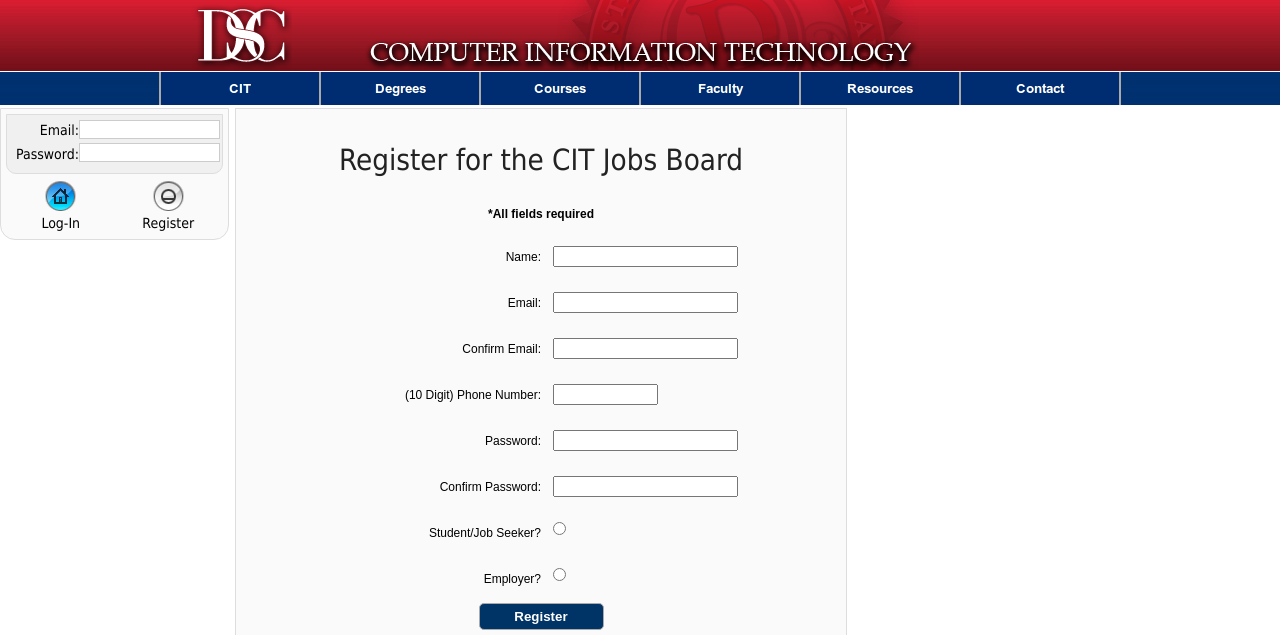
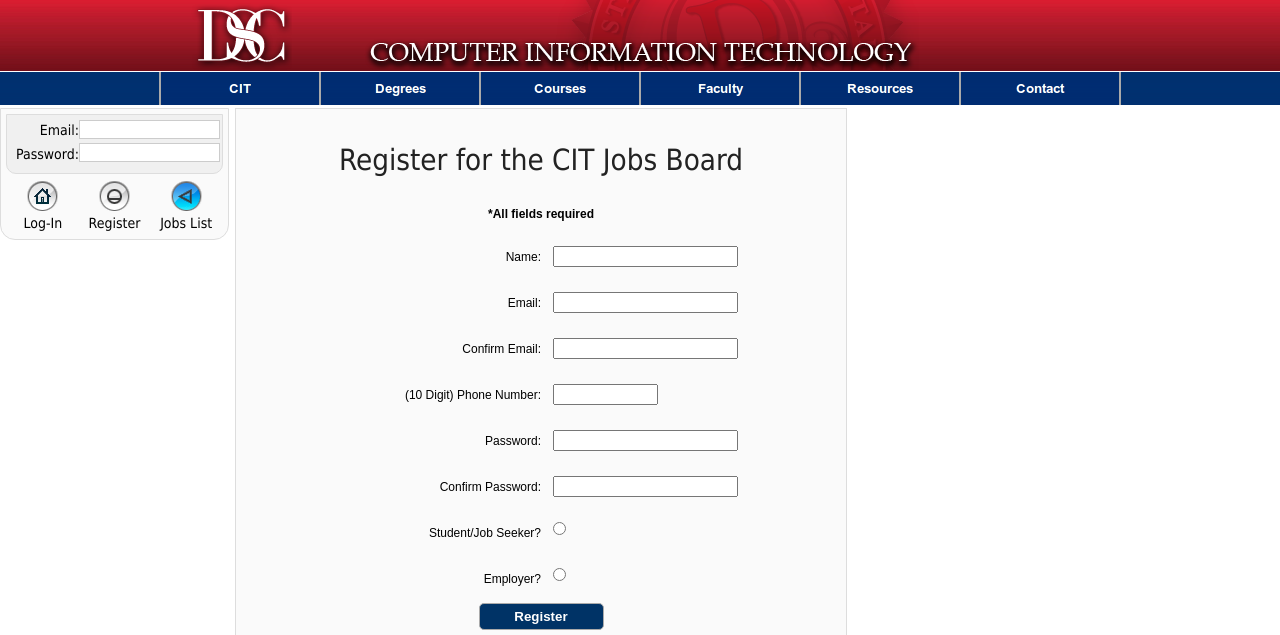
Before and after one commit to cs2450/citjobsite, a PHP site: page /register.php in a window 1280 px wide. Shown: the top 635 px of the page. Run offline with PHP 8.4, Linux system fonts and the light colour scheme; a stand-in replaces the project's code that opens the database connection; some libraries are stand-ins or nearby versions.

Commit message:
Worked on profile page image stuff, third login box button, and login box styling stuff

```diff
--- a/css/header.css
+++ b/css/header.css
@@ -131,10 +131,15 @@ body {
 #registerButton:active,
 #registerButton.active { background: url('../images/sleep.png') -31px 0; }
 #registerButton.active:hover { background: url('../images/sleep.png') -31px -31px; }
+#indexButton,
 #matchesButton { background: url('../images/restart.png') 0 0; }
+#indexButton:hover,
 #matchesButton:hover { background: url('../images/restart.png') 0 -31px; }
+#indexButton:active,
+#indexButton.active,
 #matchesButton:active,
 #matchesButton.active { background: url('../images/restart.png') -31px 0; }
+#indexButton.active:hover,
 #matchesButton.active:hover { background: url('../images/restart.png') -31px -31px; }
 #logoutButton { background: url('../images/shutdown.png') 0 0; }
 #logoutButton:hover { background: url('../images/shutdown.png') 0 -31px; }
--- a/inc/header.php
+++ b/inc/header.php
@@ -40,7 +40,7 @@ require_once('connect.php');
 <?php if (isset($_GET['page']) && $_GET['page']=='home') echo ' class="active"' ?>></button>
 				</div>
 				<div class="formButton threeCols">
-					<button type="submit" name="<?php echo $match_button; ?>" value="<?php echo $match_button; ?>" id="matchesButton" <?php if ($fancy && isset($_GET['page']) && in_array($_GET['page'],array("Jobs","Matches"))) echo ' class="active"' ?>></button>
+					<button type="submit" name="<?php echo $match_button; ?>" value="<?php echo $match_button; ?>" id="matchesButton" <?php if (/*$fancy &&*/ isset($_GET['page']) && in_array($_GET['page'],array("Jobs","Matches"))) echo ' class="active"' ?>></button>
 				</div>
 				<div class="formButton threeCols">
 					<button type="submit" name="logout" value="logout" id="logoutButton"<?php if (isset($_GET['page']) && $_GET['page']=='logout') echo 'class="active"' ?>></button>
@@ -72,17 +72,23 @@ require_once('connect.php');
 						<input type="password" name="password" id="password"></input>
 				</div>
 				<div class="formBottom">
-					<div class="formButton twoCols">
-						<button type="submit" name="login" value="login" id="loginButton" class="active"></button>
+					<div class="formButton threeCols">
+						<button type="submit" name="login" value="login" id="loginButton"></button>
 					</div>
-					<div class="formButton twoCols">
+					<div class="formButton threeCols">
 						<button type="submit" name="register" value="register" id="registerButton"></button>
 					</div>
-					<div class="buttonText twoCols">
+					<div class="formButton threeCols">
+						<button type="submit" name="index" value="index" id="indexButton" class="active"></button>
+					</div>
+					<div class="buttonText threeCols">
 						<label for="loginButton">Log-In</label>
 					</div>
-					<div class="buttonText twoCols">
+					<div class="buttonText threeCols">
 						<label for="registerButton">Register</label>
+					</div>
+					<div class="buttonText threeCols">
+						<label for="indexButton">Jobs List</label>
 					</div>
 				</div>
 			</form>
--- a/index.php
+++ b/index.php
@@ -47,7 +47,9 @@ while($row=mysql_fetch_array($result)) {
 	else {
 		// This div encompasses one entire job ?>
 		<a class="partial job" href="job_detail.php?job=<?php echo $row['id']; ?>">
-			<div class="profileImage"></div>
+			<div class="profileImage">
+				<img src="<?php echo $row['logo'] ? "logos/".$row['logo'] : "images/empty-100.png"; ?>" />
+			</div>
 			<div class="rightSide">
 				<div class='hours'><div class="bold">Hours</div><?php
 					echo $row[hours]; ?></div>
--- a/php/login_script.php
+++ b/php/login_script.php
@@ -14,7 +14,7 @@
 		exit();
 	}
 	else if ($_POST['All_Jobs']){
-		header("Location:../index.php?page=Jobs&pagenumber=1");
+		header("Location:../index.php?page=Matches&pagenumber=1");
 		exit();
 	}
 	else if ($_POST['Matches']){
@@ -27,6 +27,10 @@
 	}
 	else if ($_POST['home']){
 		header("Location:../profile.php?page=home");
+		exit();
+	}
+	else if ($_POST['index']){
+		header("Location:../index.php?page=home");
 		exit();
 	}
 	else if ($_POST['login']){
```
Also changed, not shown: profile.php (+15 -14 lines).
